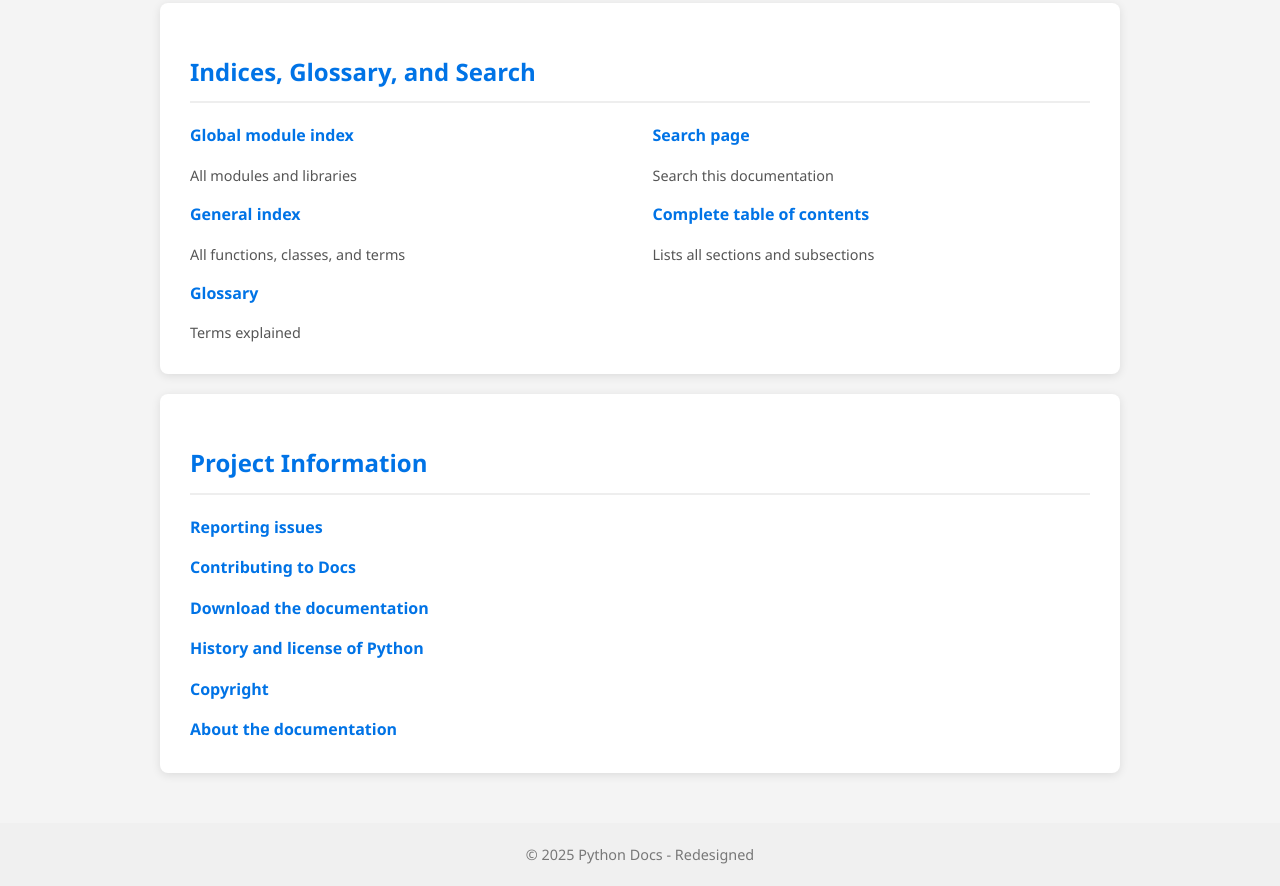
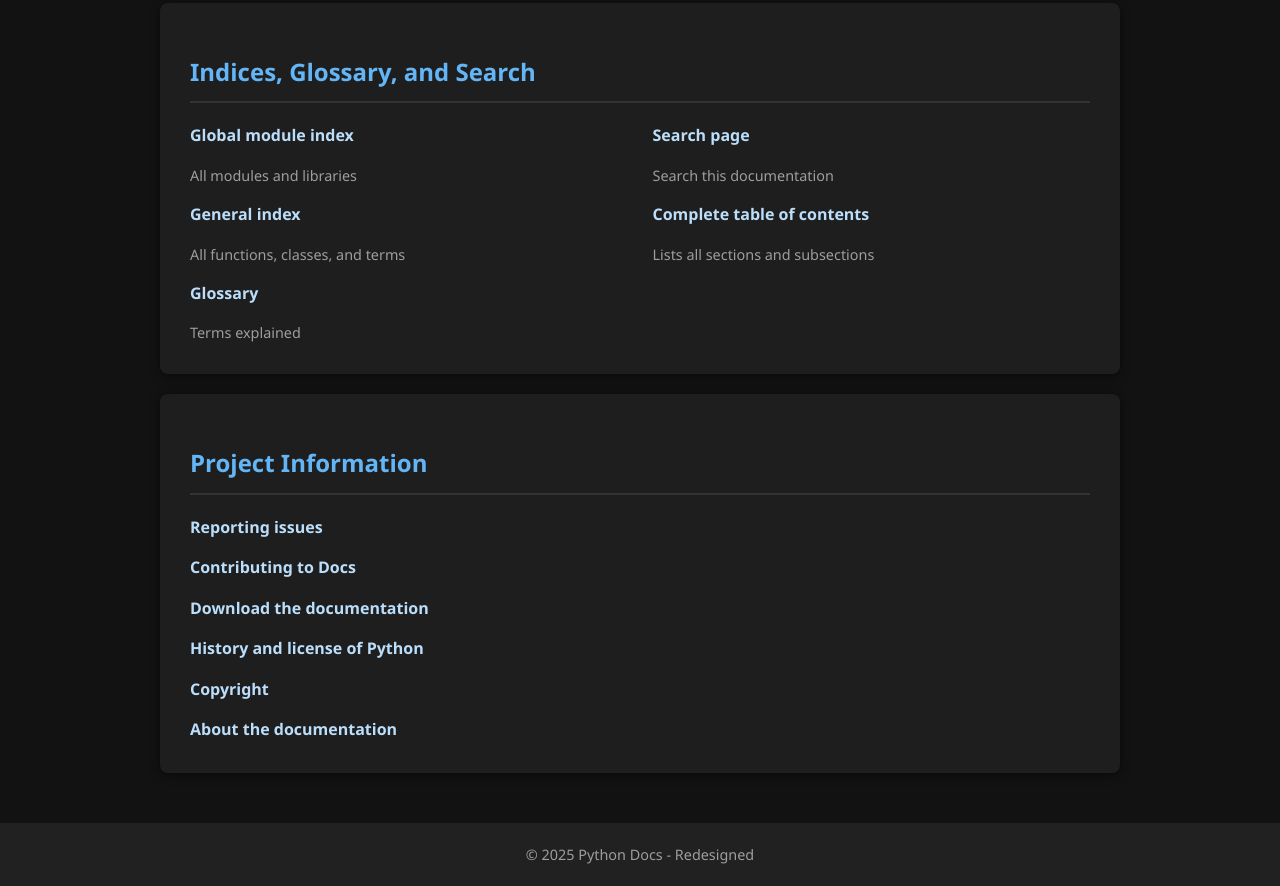
Before and after one commit to neverneeth/python-docs-redesign, a plain HTML site: page index.html in a window 1280 px wide. Shown: the part 1697-2583 px from the top of the page. Drawn offline with Linux system fonts and the light colour scheme.

Commit message:
dark mode

```diff
--- a/index.html
+++ b/index.html
@@ -9,15 +9,15 @@
             font-family: 'Segoe UI', Tahoma, Geneva, Verdana, sans-serif;
             margin: 0;
             padding: 0;
-            background-color: #f4f4f4;
-            color: #333;
+            background-color: #121212; /* Dark background */
+            color: #e0e0e0; /* Light text for contrast */
             line-height: 1.6;
         }
         header {
             text-align: center;
             font-size: 2.5rem;
             padding: 50px 0;
-            background-color: #4c9ae9;
+            background-color: #579ddb; /* Slightly lighter blue for header */
             color: white;
             margin-bottom: 20px;
         }
@@ -27,31 +27,31 @@
         }
         nav a {
             text-decoration: none;
-            color: #0073e6;
+            color: #bbdefb; /* Light blue for nav links */
             margin: 0 20px;
             font-size: 1.1rem;
             font-weight: 500;
             transition: color 0.3s ease;
         }
         nav a:hover {
-            color: #0056b3;
+            color: #64b5f6; /* Lighter hover color */
         }
         section {
             max-width: 900px;
             margin: 20px auto;
-            background: white;
+            background: #1e1e1e; /* Darker section background */
             padding: 30px;
             border-radius: 8px;
-            box-shadow: 0 2px 10px rgba(0, 0, 0, 0.1);
+            box-shadow: 0 2px 10px rgba(0, 0, 0, 0.5); /* Adjusted shadow for dark mode */
             transition: box-shadow 0.3s ease;
         }
         section:hover {
-            box-shadow: 0 4px 15px rgba(0, 0, 0, 0.15);
+            box-shadow: 0 4px 15px rgba(0, 0, 0, 0.6); /* Adjusted hover shadow */
         }
         h2 {
-            color: #0073e6;
+            color: #64b5f6; /* Light blue for headings */
             margin-bottom: 20px;
-            border-bottom: 2px solid #eee;
+            border-bottom: 2px solid #333; /* Darker border */
             padding-bottom: 10px;
         }
         footer {
@@ -59,11 +59,11 @@
             margin-top: 50px;
             padding: 20px 0;
             font-size: 0.9rem;
-            color: #777;
-            background-color: #f0f0f0;
+            color: #9e9e9e; /* Grayish text for footer */
+            background-color: #212121; /* Slightly lighter footer background */
         }
         pre {
-            background-color: #2d2d2d;
+            background-color: #2d2d2d; /* Dark code block background */
             color: #f8f8f2;
             padding: 20px;
             border-radius: 8px;
@@ -86,20 +86,20 @@
         .doc-column a {
             font-size: 1rem;
             font-weight: 600;
-            color: #0073e6;
+            color: #bbdefb; /* Light blue for column links */
             text-decoration: none;
             transition: color 0.3s ease;
         }
         .doc-column a:hover {
-            color: #0056b3;
+            color: #64b5f6; /* Lighter hover color */
             text-decoration: underline;
         }
         .doc-column span {
             font-size: 0.9rem;
-            color: #555;
+            color: #9e9e9e; /* Grayish text for spans */
         }
         a {
-            color: #0073e6;
+            color: #bbdefb; /* Light blue for general links */
             text-decoration: none;
         }
         a:hover{
```
